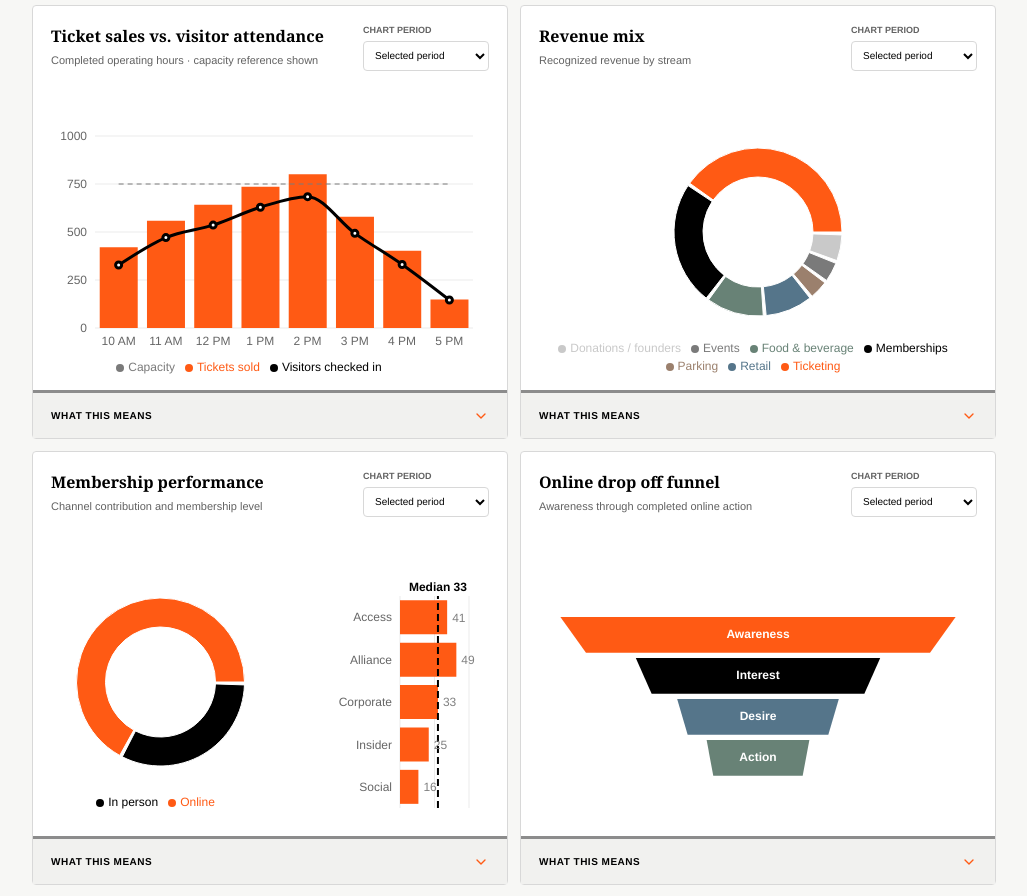
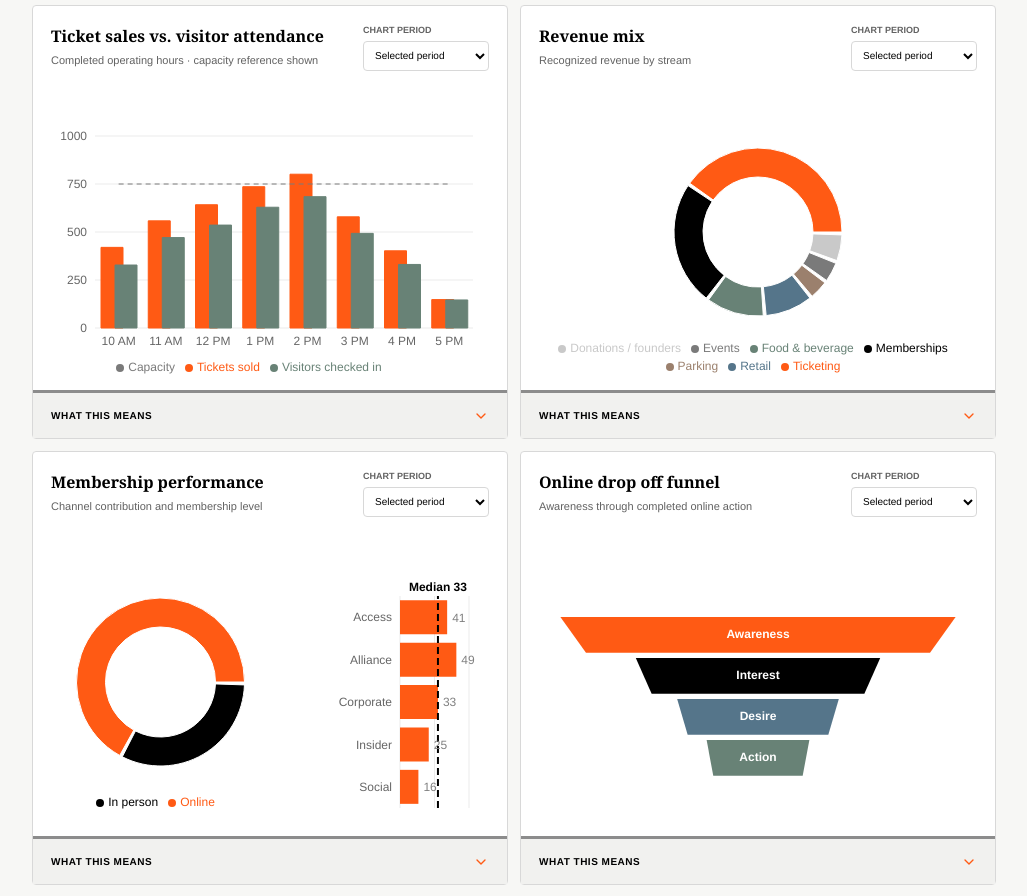
Before and after one commit to michaelbodellslalom/lucas-museum-dashboard, a React (Vite) app: page / in a window 1280 px wide. Shown: the part 1640-2536 px from the top of the page, without its empty margins (252-1279 px from the left). Built offline with nearby package versions, Linux system fonts and the light colour scheme.

Commit message:
Improve attendance chart readability

```diff
--- a/src/components/Charts.tsx
+++ b/src/components/Charts.tsx
@@ -44,21 +44,48 @@ function AccessibleChart({ label, children, height = 260 }: { label: string; chi
   return <div className="chart-frame" style={{ height }} role="img" aria-label={label}>{children}</div>
 }
 
-export function SalesAttendanceChart({ data }: { data: TimePoint[] }) {
+function salesAttendanceForRange(data: TimePoint[], rangeDays: number): TimePoint[] {
+  if (rangeDays === 1) return data
+
+  const dailyBase = data.reduce((totals, item) => ({
+    current: totals.current + item.current,
+    secondary: totals.secondary + (item.secondary ?? 0),
+    prior: totals.prior + item.prior,
+  }), { current: 0, secondary: 0, prior: 0 })
+  const end = new Date(Date.UTC(2026, 10, 12))
+  return Array.from({ length: rangeDays }, (_, index) => {
+    const date = new Date(end.getTime() - (rangeDays - index - 1) * 86_400_000)
+    const factor = 0.82 + (index % 5) * 0.06
+    return {
+      label: new Intl.DateTimeFormat('en-US', { month: 'short', day: 'numeric', timeZone: 'UTC' }).format(date),
+      current: Math.round(dailyBase.current * factor),
+      secondary: Math.round(dailyBase.secondary * factor),
+      prior: Math.round(dailyBase.prior * factor),
+      capacity: Math.round(flatCapacityForRange(data) * factor),
+    }
+  })
+}
+
+function flatCapacityForRange(data: TimePoint[]) {
+  return data.reduce((total, item) => total + (item.capacity ?? 0), 0)
+}
+
+export function SalesAttendanceChart({ data, rangeDays }: { data: TimePoint[]; rangeDays: number }) {
   const view = useChartView()
-  const flatCapacity = Math.max(...data.map((item) => item.capacity ?? 0))
+  const rangeData = salesAttendanceForRange(data, rangeDays)
+  const flatCapacity = rangeDays === 1 ? Math.max(...data.map((item) => item.capacity ?? 0)) : Math.max(...rangeData.map((item) => item.capacity ?? 0))
   const chartData = view === 'selected'
-    ? data.map((item) => ({ ...item, capacity: flatCapacity }))
-    : data.map((item) => ({ ...item, current: Math.round(item.prior), secondary: Math.round(item.prior * 0.84), capacity: flatCapacity }))
-  return <AccessibleChart label="Ticket sales and visitor attendance by hour with available capacity">
-    <ResponsiveContainer width="100%" height="100%"><ComposedChart data={chartData} margin={{ top: 16, right: 16, bottom: 4, left: -16 }}>
+    ? rangeData.map((item) => ({ ...item, capacity: flatCapacity }))
+    : rangeData.map((item) => ({ ...item, current: Math.round(item.prior), secondary: Math.round(item.prior * 0.84), capacity: flatCapacity }))
+  return <AccessibleChart label={`Ticket sales and visitor attendance by ${rangeDays === 1 ? 'hour' : 'day'} with available capacity`}>
+    <ResponsiveContainer width="100%" height="100%"><ComposedChart data={chartData} barGap={-8} margin={{ top: 16, right: 16, bottom: 4, left: -16 }}>
       <CartesianGrid stroke="#ebebeb" vertical={false} />
       <XAxis dataKey="label" tickLine={false} axisLine={false} fontSize={12} />
       <YAxis tickLine={false} axisLine={false} fontSize={12} />
       <Tooltip contentStyle={tooltipStyle} formatter={(value) => Number(value).toLocaleString()} />
       <Legend iconType="circle" iconSize={8} wrapperStyle={{ fontSize: 12 }} />
-      <Bar dataKey="current" name="Tickets sold" fill="#ff5a14" radius={[0, 0, 0, 0]} />
-      <Line type="monotone" dataKey="secondary" name="Visitors checked in" stroke="#000000" strokeWidth={3} dot={{ r: 3 }} />
+      <Bar dataKey="current" name="Tickets sold" fill="#ff5a14" stroke="#ff5a14" barSize={22} radius={[0, 0, 0, 0]} />
+      <Bar dataKey="secondary" name="Visitors checked in" fill="#688276" stroke="#688276" barSize={22} radius={[0, 0, 0, 0]} />
       <Line type="step" dataKey="capacity" name="Capacity" stroke="#7a7a7a" strokeDasharray="5 4" dot={false} />
     </ComposedChart></ResponsiveContainer>
   </AccessibleChart>
--- a/src/pages/ExecutiveOverview.tsx
+++ b/src/pages/ExecutiveOverview.tsx
@@ -77,7 +77,7 @@ export function ExecutiveOverview({ data, state, onRetry }: { data: DashboardDat
         <div className="section-heading"><div><h2 id="visual-title">Trends, mix, and conversion</h2></div><p>All views reflect completed periods and active filters.</p></div>
         <div className="chart-grid">
           <ChartCard className="chart-wide executive-paired-card" title="Ticket sales vs. visitor attendance" subtitle="Completed operating hours · capacity reference shown" insight="The 2:00 PM window was the day’s peak. Attendance remained below hard capacity, but arrivals compressed lobby throughput.">
-            <SalesAttendanceChart data={data.salesAttendance} />
+            <SalesAttendanceChart data={data.salesAttendance} rangeDays={data.rangeDays} />
           </ChartCard>
           <ChartCard className="executive-paired-card" title="Revenue mix" subtitle="Recognized revenue by stream" badge="integration" insight="Membership revenue grew fastest, while food and retail captured 21% of total revenue.">
             <DonutChart data={data.revenueMix} label="Revenue mix across seven museum revenue streams" currency />
```
